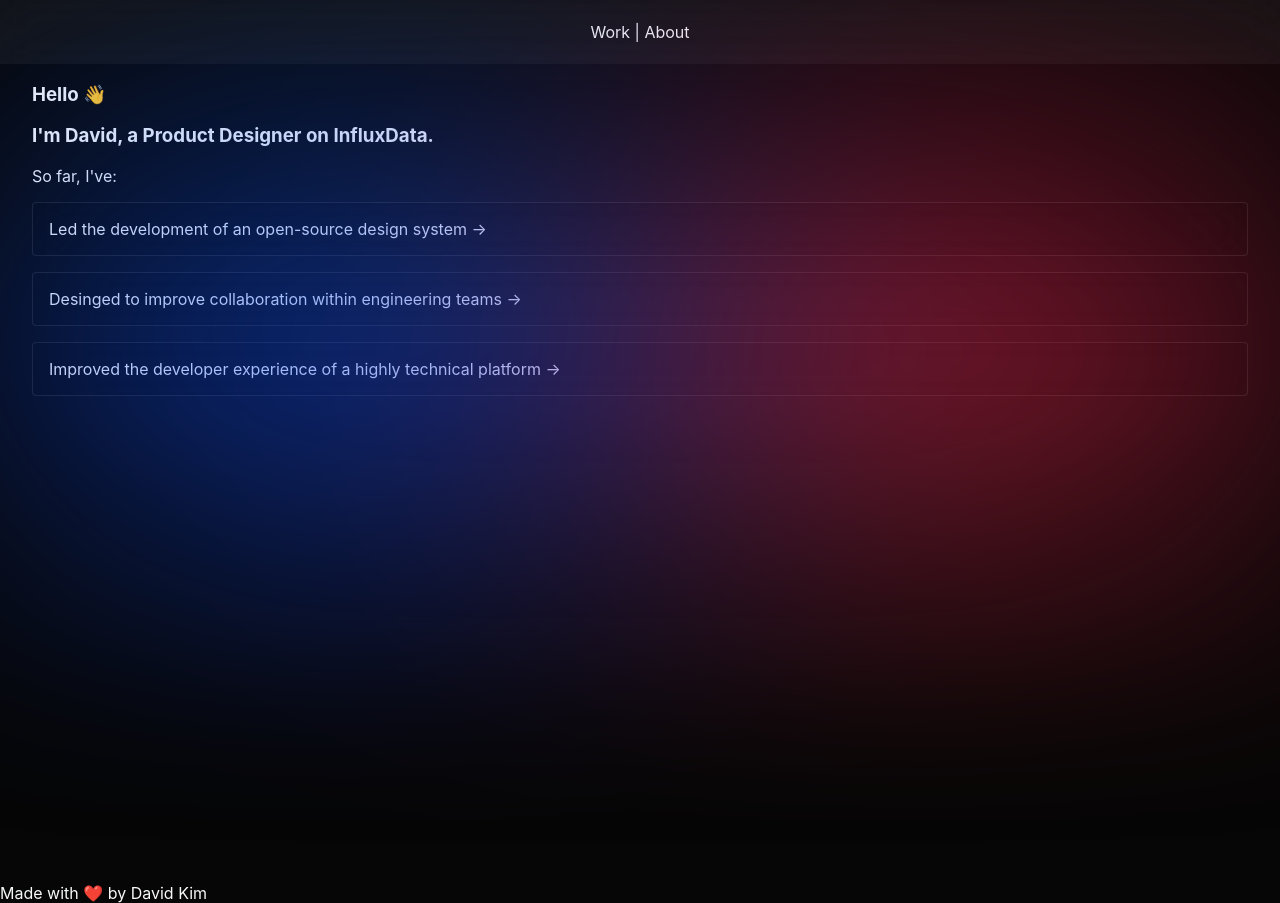
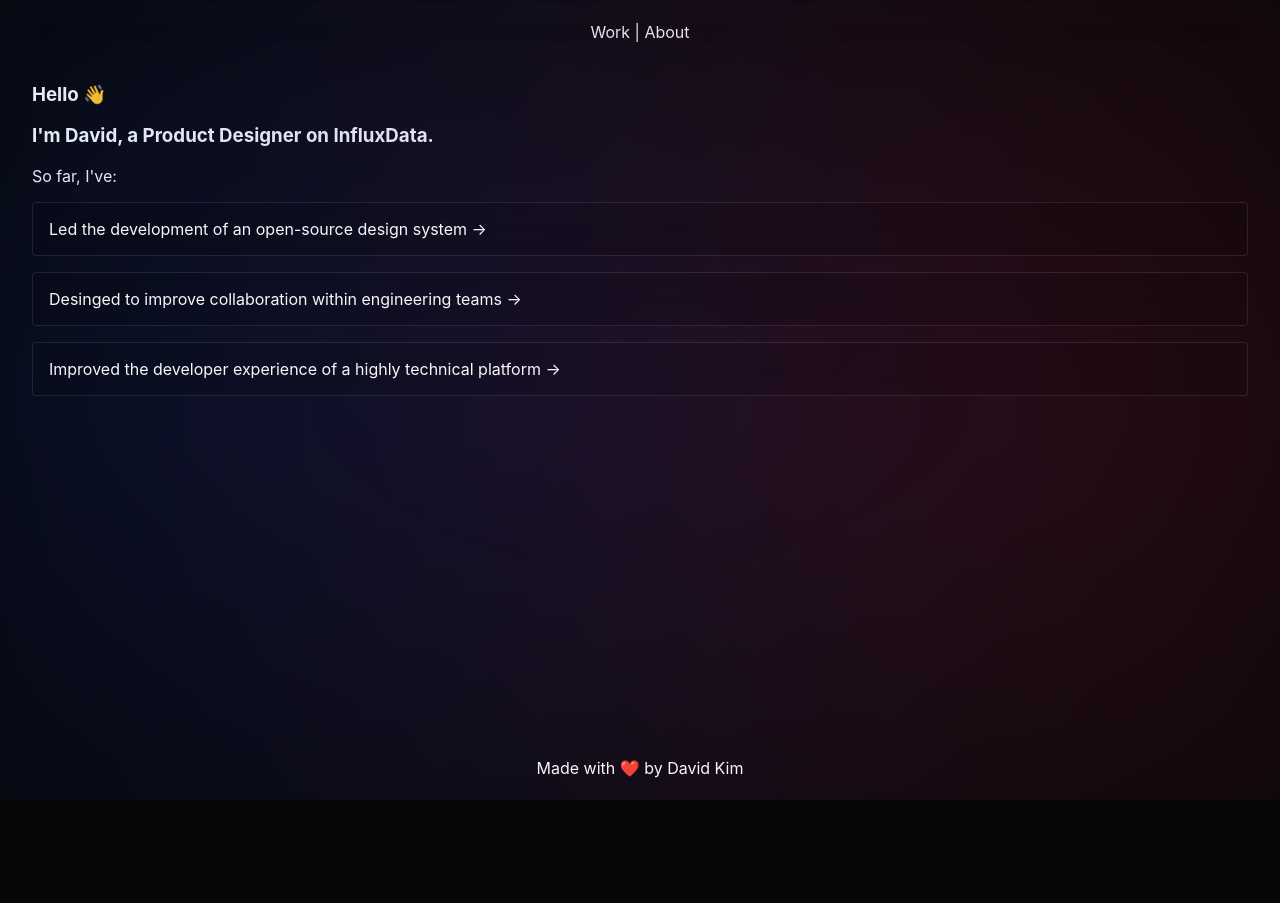
Before and after one commit to daviddkkim/portfolio, a Next.js app: page / in a window 1280 px wide. After the commit the page ends 800 px from the top, so only its background shows below. Built offline with nearby package versions, Linux system fonts and the light colour scheme.

Commit message:
add footer

```diff
--- /dev/null
+++ b/components/footer.tsx
@@ -0,0 +1,9 @@
+import Link from "next/link";
+import styles from "../styles/footer.module.scss";
+export default function Footer() {
+  return (
+    <footer className={styles.footer}>
+    Made with ❤️ by David Kim
+    </footer>
+  );
+}
--- a/pages/index.tsx
+++ b/pages/index.tsx
@@ -2,7 +2,7 @@ import Head from "next/head";
 import Header from "../components/header";
 import Card from "../components/card";
 import styles from "../styles/Home.module.scss";
-
+import Footer from "../components/footer";
 
 export default function Home() {
   return (
@@ -19,18 +19,14 @@ export default function Home() {
         <h3>I'm David, a Product Designer on InfluxData.</h3>
         <p> So far, I've: </p>
         <div className={styles.list}>
-        <Card theme='dark'>Led the development of an open-source design system &#8594;</Card>
-        <Card theme='dark'>Desinged to improve collaboration within engineering teams &#8594;</Card>
-        <Card theme='dark'>Improved the developer experience of a highly technical platform &#8594;</Card>
-        <div className={styles.gradientBackground}>
-        </div>
+          <div className={styles.gradientBackground}/>
+          <Card theme='dark'>Led the development of an open-source design system &#8594;</Card>
+          <Card theme='dark'>Desinged to improve collaboration within engineering teams &#8594;</Card>
+          <Card theme='dark'>Improved the developer experience of a highly technical platform &#8594;</Card>
         </div>
 
       </main>
-
-      <footer>
-        <div>Made with ❤️ by David Kim</div>
-      </footer>
+      <Footer></Footer>
     </div>
   );
 }
--- a/styles/Home.module.scss
+++ b/styles/Home.module.scss
@@ -1,5 +1,4 @@
 .main {
-  height: 100vh;
   margin: 0 32px;
 }
 
@@ -13,10 +12,10 @@
 
 .gradientBackground {
   position:absolute;
-  top: 50px;
+  top: 100px;
   background: conic-gradient( from 230.29deg at 51.63% 52.16%, #2400ff 0deg, #0087ff 67.5deg, #ff1d7a 198.75deg, #f5381b 251.25deg, #ff5335 301.88deg, #691eff 360deg );
-  filter: blur(150px);
-  -webkit-filter: blur(150px);
+  filter: blur(300px);
+  -webkit-filter: blur(300px);
   height: 100%;
   width: 100%;
 }
--- /dev/null
+++ b/styles/footer.module.scss
@@ -0,0 +1,9 @@
+.footer {
+    position: absolute;
+    display:flex;
+    bottom: 0;
+    height: 64px;
+    justify-content: center;
+    align-items: center;
+    width: 100%;
+}
--- a/styles/header.module.scss
+++ b/styles/header.module.scss
@@ -5,6 +5,6 @@
   align-items: center;
   top: 0;
   height: 64px;
-  background-color: rgba(255, 255, 255, 0.05);
+  //background-color: rgba(255, 255, 255, 0.05);
   backdrop-filter: blur(20px);
 }
```
